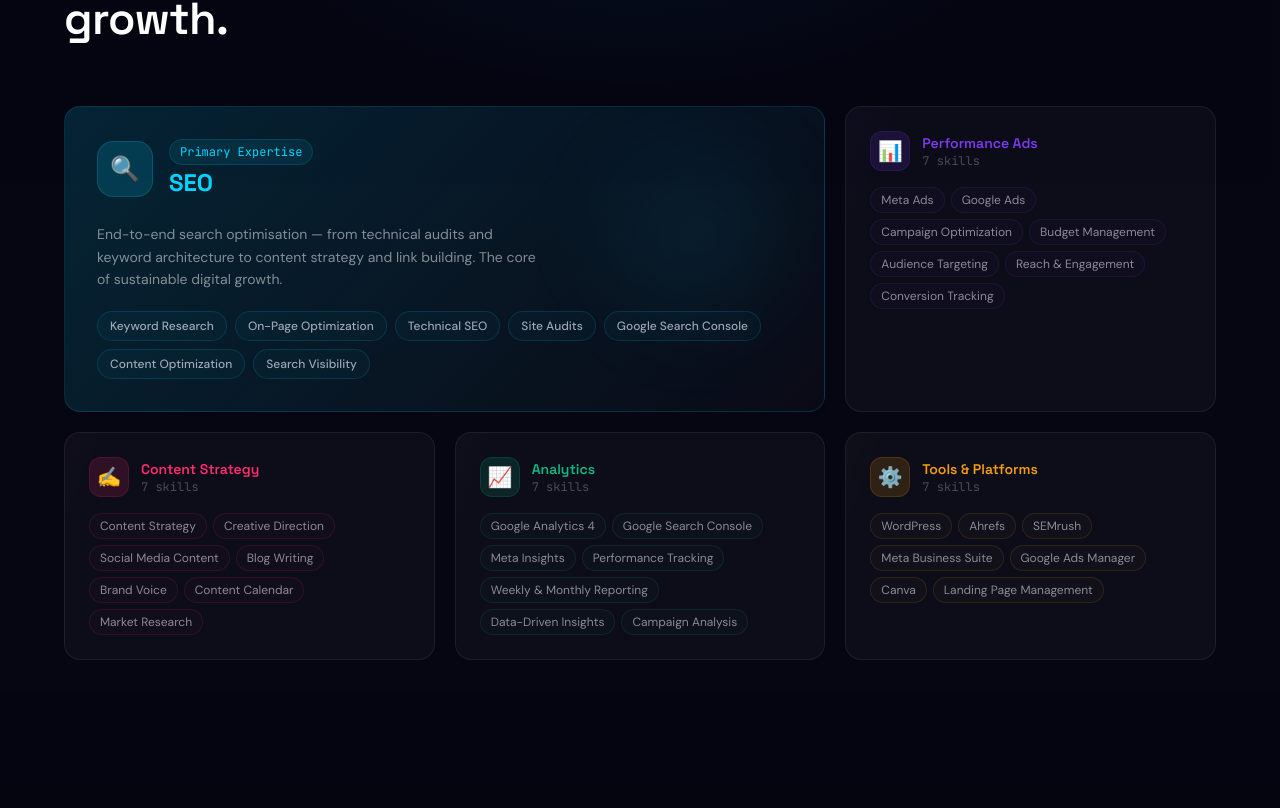
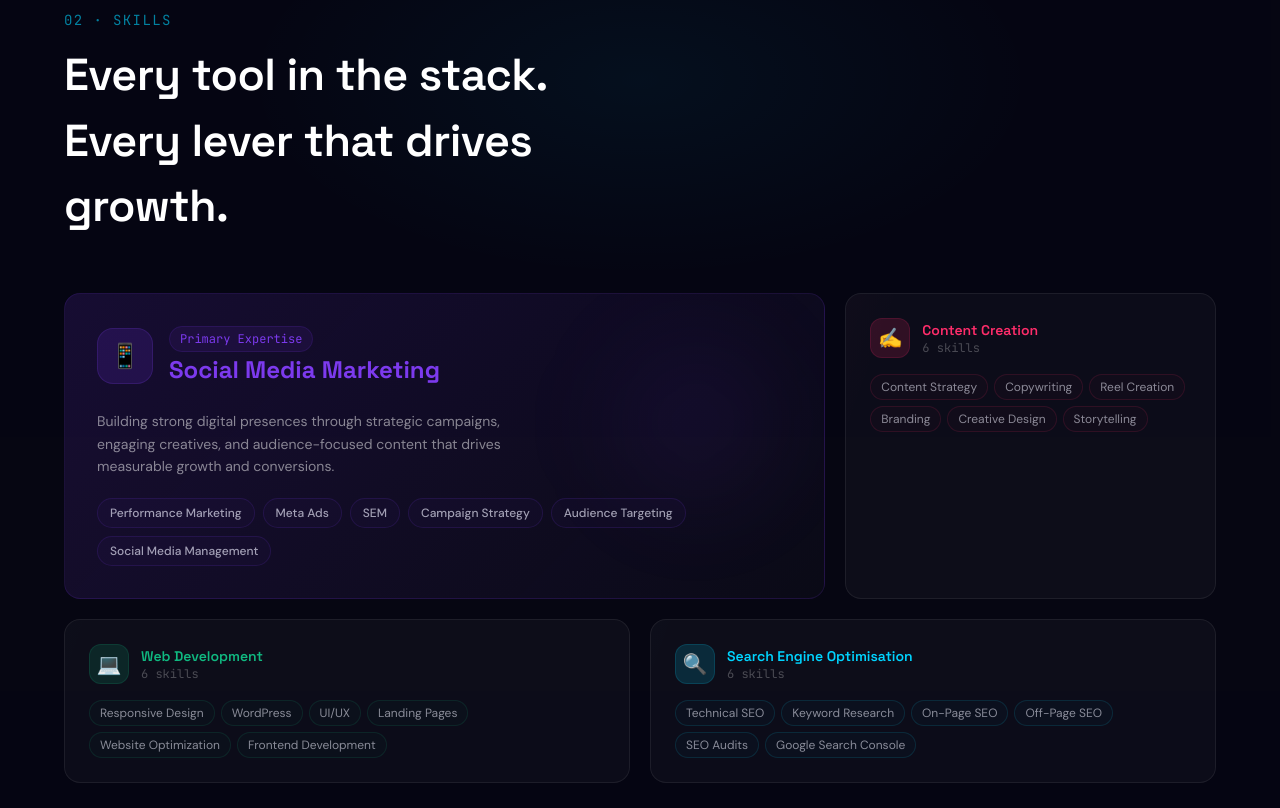
Before and after one commit to ch-mubarak/ashik-portfolio, a Next.js app: page / in a window 1280 px wide. Shown: the part 2612-3420 px from the top of the page. Built offline with nearby package versions, Linux system fonts and the light colour scheme.

Commit message:
:remove impact

```diff
--- a/app/page.tsx
+++ b/app/page.tsx
@@ -4,7 +4,6 @@ import Services from "@/components/sections/Services";
 import Skills from "@/components/sections/Skills";
 import Experience from "@/components/sections/Experience";
 import Projects from "@/components/sections/Projects";
-import CaseStudy from "@/components/sections/CaseStudy";
 import Process from "@/components/sections/Process";
 import Contact from "@/components/sections/Contact";
 import Footer from "@/components/layout/Footer";
@@ -18,7 +17,6 @@ export default function Home() {
       <Skills />
       <Experience />
       <Projects />
-      <CaseStudy />
       <Process />
       <Contact />
       <Footer />
--- a/components/sections/Services.tsx
+++ b/components/sections/Services.tsx
@@ -1,46 +1,46 @@
 "use client";
 
 import { motion } from "framer-motion";
-import { Search, TrendingUp, PenTool, BarChart3 } from "lucide-react";
+import { Search, Megaphone, PenTool, Monitor } from "lucide-react";
 import ScrollReveal from "@/components/animations/ScrollReveal";
 import TiltCard from "@/components/ui/TiltCard";
 
 const services = [
   {
-    icon: Search,
-    title: "SEO Strategy",
+    icon: Megaphone,
+    title: "Social Media Marketing",
     description:
-      "From zero-traffic audits to sustained Page 1 rankings. Keyword architecture, technical fixes, content planning — the full stack.",
-    color: "#00D4FF",
-    glow: "rgba(0,212,255,0.12)",
-    tags: ["Keyword Research", "Technical SEO", "Audits"],
-  },
-  {
-    icon: TrendingUp,
-    title: "Performance Ads",
-    description:
-      "Meta and Google campaigns built to convert, not just impress. Every rupee tracked, every audience tested, every result owned.",
+      "Build a strong digital presence through strategic campaigns, engaging creatives, and audience-focused content that drives reach, engagement, and conversions. From organic growth to paid campaigns, every strategy is built for measurable results.",
     color: "#7C3AED",
     glow: "rgba(124,58,237,0.12)",
-    tags: ["Meta Ads", "Google Ads", "ROAS Optimization"],
+    tags: ["Performance Marketing", "Meta Ads", "SEM", "Campaign Strategy", "Audience Targeting", "Social Media Management"],
   },
   {
     icon: PenTool,
-    title: "Content & Brand",
+    title: "Content Creation",
     description:
-      "Content that ranks and copy that converts. Strategy-first — no filler posts, no vanity metrics, just content that moves people.",
+      "Create impactful content that connects with your audience and strengthens your brand identity. From visuals to copywriting, every piece of content is designed to attract, engage, and convert.",
     color: "#FF2D6B",
     glow: "rgba(255,45,107,0.12)",
-    tags: ["Content Strategy", "Social Media", "Copywriting"],
+    tags: ["Content Strategy", "Copywriting", "Reel Creation", "Branding", "Creative Design", "Storytelling"],
   },
   {
-    icon: BarChart3,
-    title: "Analytics & Growth",
+    icon: Monitor,
+    title: "Web Development",
     description:
-      "GA4 setup, dashboard building, and weekly reporting that actually tells you what to do next — not just what happened.",
+      "Design and develop modern, responsive websites that combine aesthetics with functionality. Focused on speed, user experience, and conversion-driven layouts for businesses and brands.",
     color: "#10B981",
     glow: "rgba(16,185,129,0.12)",
-    tags: ["GA4", "Reporting", "KPI Dashboards"],
+    tags: ["Responsive Design", "WordPress", "UI/UX", "Landing Pages", "Website Optimization", "Frontend Development"],
+  },
+  {
+    icon: Search,
+    title: "Search Engine Optimisation",
+    description:
+      "Improve your website’s visibility with data-driven SEO strategies that help your business rank higher and attract quality organic traffic through technical and content optimization.",
+    color: "#00D4FF",
+    glow: "rgba(0,212,255,0.12)",
+    tags: ["Technical SEO", "Keyword Research", "On-Page SEO", "Off-Page SEO", "SEO Audits", "Google Search Console"],
   },
 ];
 
--- a/components/sections/Skills.tsx
+++ b/components/sections/Skills.tsx
@@ -82,7 +82,7 @@ export default function Skills() {
                 </div>
 
                 <p className="text-white/50 text-sm mb-5 leading-relaxed max-w-md">
-                  End-to-end search optimisation — from technical audits and keyword architecture to content strategy and link building. The core of sustainable digital growth.
+                  Building strong digital presences through strategic campaigns, engaging creatives, and audience-focused content that drives measurable growth and conversions.
                 </p>
 
                 <div className="flex flex-wrap gap-2">
@@ -112,8 +112,8 @@ export default function Skills() {
           </ScrollReveal>
         </div>
 
-        {/* Bottom row — 3 cards */}
-        <div className="grid md:grid-cols-3 gap-5">
+        {/* Bottom row — 2 cards */}
+        <div className="grid md:grid-cols-2 gap-5">
           {rest.slice(1).map((skill, i) => (
             <ScrollReveal key={skill.category} delay={0.08 * (i + 1)} direction="up">
               <SkillCard skill={skill} />
--- a/lib/data.ts
+++ b/lib/data.ts
@@ -30,78 +30,59 @@ export const personalInfo = {
 
 export const skills = [
   {
-    category: "SEO",
-    icon: "🔍",
-    color: "#00D4FF",
-    glow: "rgba(0,212,255,0.15)",
+    category: "Social Media Marketing",
+    icon: "📱",
+    color: "#7C3AED",
+    glow: "rgba(124,58,237,0.15)",
     items: [
-      "Keyword Research",
-      "On-Page Optimization",
-      "Technical SEO",
-      "Site Audits",
-      "Google Search Console",
-      "Content Optimization",
-      "Search Visibility",
+      "Performance Marketing",
+      "Meta Ads",
+      "SEM",
+      "Campaign Strategy",
+      "Audience Targeting",
+      "Social Media Management",
     ],
   },
   {
-    category: "Performance Ads",
-    icon: "📊",
-    color: "#7C3AED",
-    glow: "rgba(124,58,237,0.15)",
-    items: [
-      "Meta Ads",
-      "Google Ads",
-      "Campaign Optimization",
-      "Budget Management",
-      "Audience Targeting",
-      "Reach & Engagement",
-      "Conversion Tracking",
-    ],
-  },
-  {
-    category: "Content Strategy",
+    category: "Content Creation",
     icon: "✍️",
     color: "#FF2D6B",
     glow: "rgba(255,45,107,0.15)",
     items: [
       "Content Strategy",
-      "Creative Direction",
-      "Social Media Content",
-      "Blog Writing",
-      "Brand Voice",
-      "Content Calendar",
-      "Market Research",
+      "Copywriting",
+      "Reel Creation",
+      "Branding",
+      "Creative Design",
+      "Storytelling",
     ],
   },
   {
-    category: "Analytics",
-    icon: "📈",
+    category: "Web Development",
+    icon: "💻",
     color: "#10B981",
     glow: "rgba(16,185,129,0.15)",
     items: [
-      "Google Analytics 4",
-      "Google Search Console",
-      "Meta Insights",
-      "Performance Tracking",
-      "Weekly & Monthly Reporting",
-      "Data-Driven Insights",
-      "Campaign Analysis",
+      "Responsive Design",
+      "WordPress",
+      "UI/UX",
+      "Landing Pages",
+      "Website Optimization",
+      "Frontend Development",
     ],
   },
   {
-    category: "Tools & Platforms",
-    icon: "⚙️",
-    color: "#F59E0B",
-    glow: "rgba(245,158,11,0.15)",
+    category: "Search Engine Optimisation",
+    icon: "🔍",
+    color: "#00D4FF",
+    glow: "rgba(0,212,255,0.15)",
     items: [
-      "WordPress",
-      "Ahrefs",
-      "SEMrush",
-      "Meta Business Suite",
-      "Google Ads Manager",
-      "Canva",
-      "Landing Page Management",
+      "Technical SEO",
+      "Keyword Research",
+      "On-Page SEO",
+      "Off-Page SEO",
+      "SEO Audits",
+      "Google Search Console",
     ],
   },
 ];
```
